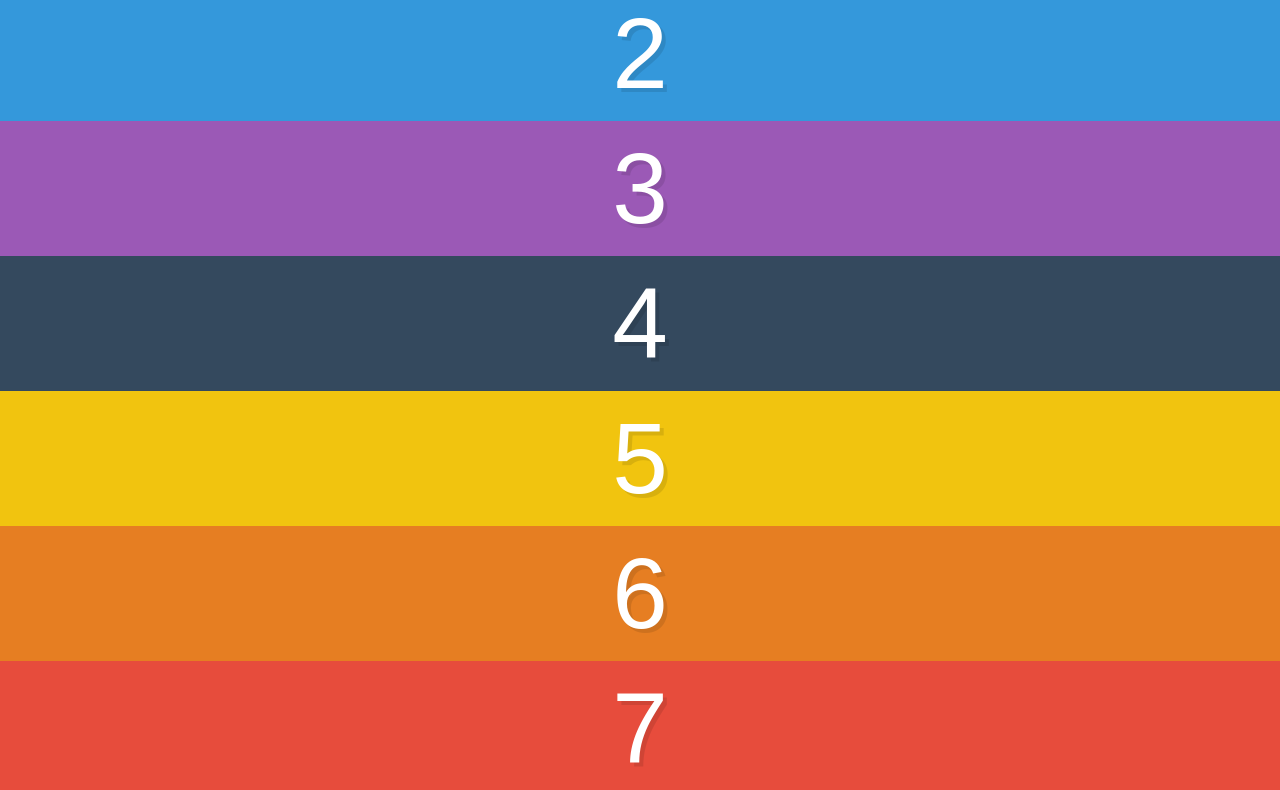
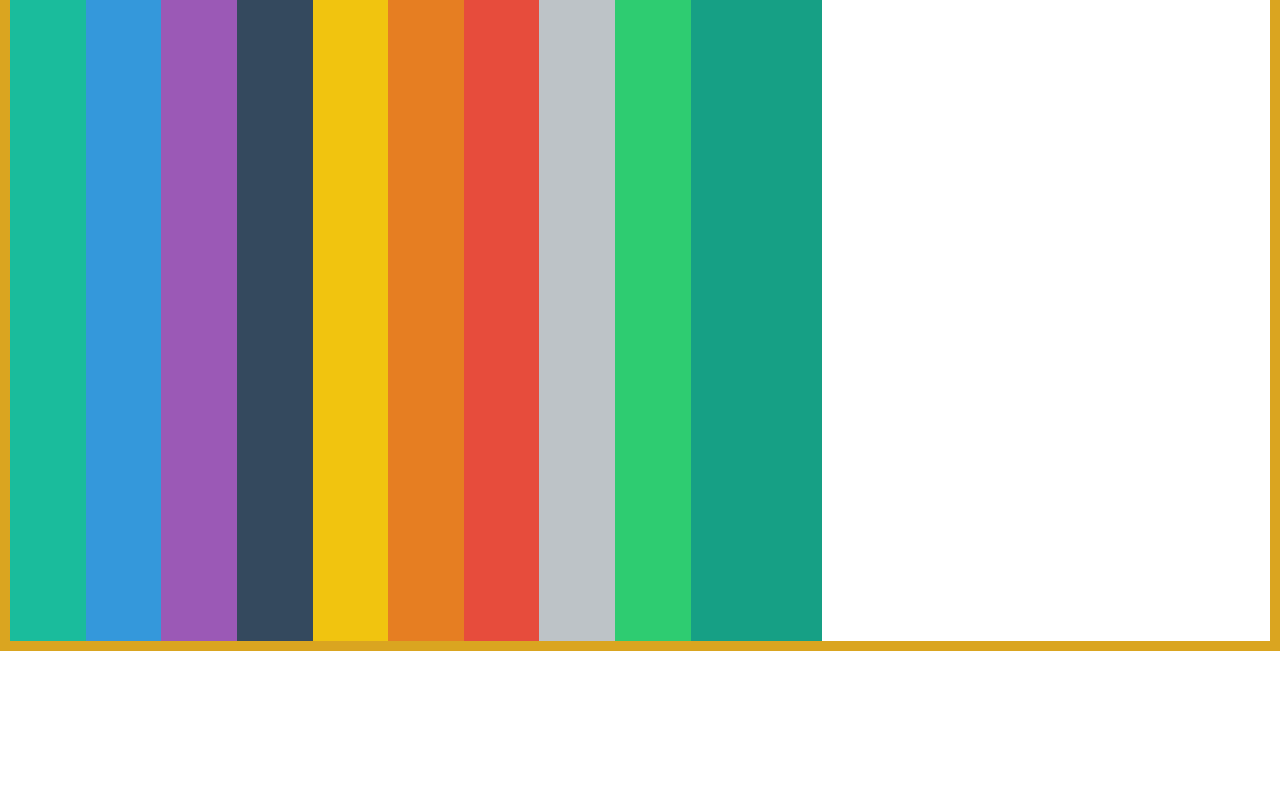
Before and after one commit to rodyrobles/flexbox, a plain HTML site: page index.html in a window 1280 px wide. Shown: the part 149-939 px from the top of the page. After the commit the page ends 800 px from the top, so only its background shows below. Drawn offline with Linux system fonts and the light colour scheme.

Commit message:
given display flex

```diff
--- a/assets/style.css
+++ b/assets/style.css
@@ -34,7 +34,7 @@ input[type=reset],input[type=submit]{-webkit-appearance:button;cursor:pointer;}b
 
 /* We start writing out flexbox here. The above is just page setup */
 .container {
-  /* display:flex;
-  border:10px solid goldenrod;
-  height:100vh; */
+	display: flex;
+	border: 10px solid goldenrod;
+	height:  100vh;
 }
```
